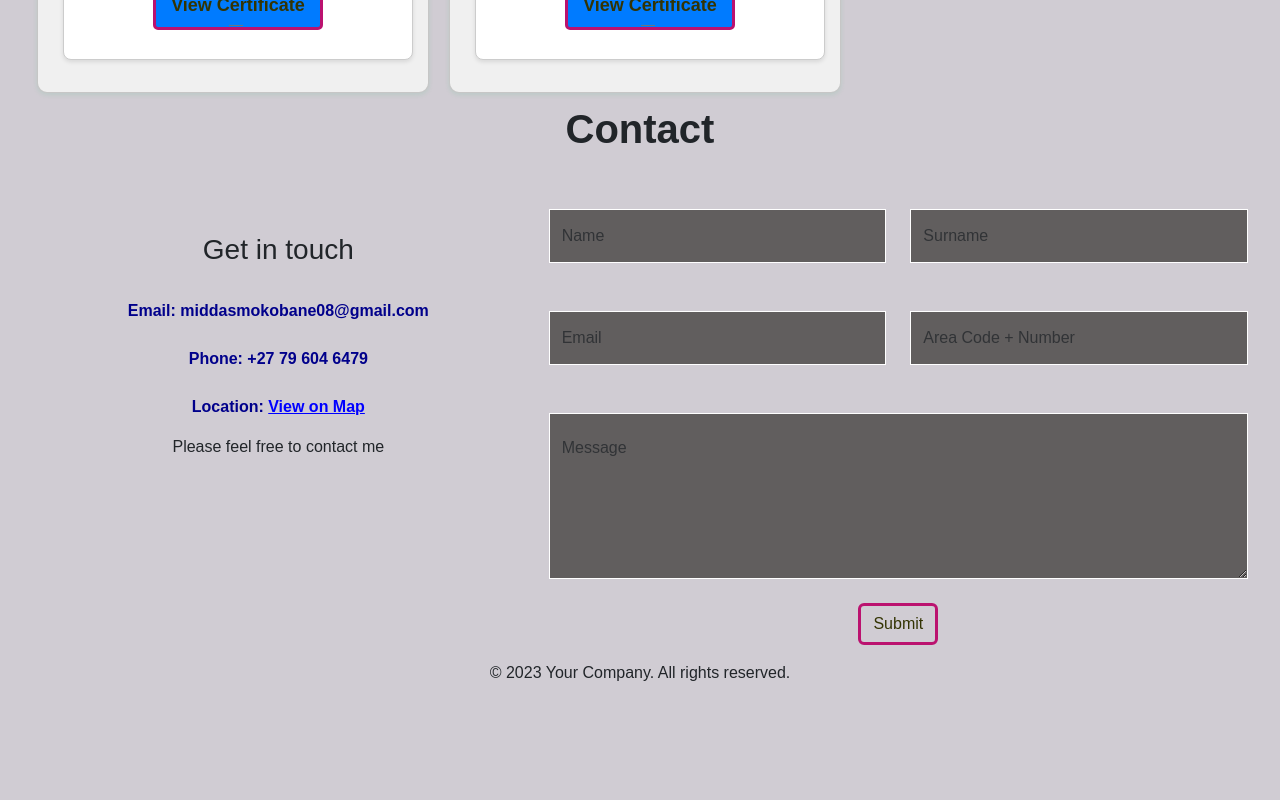
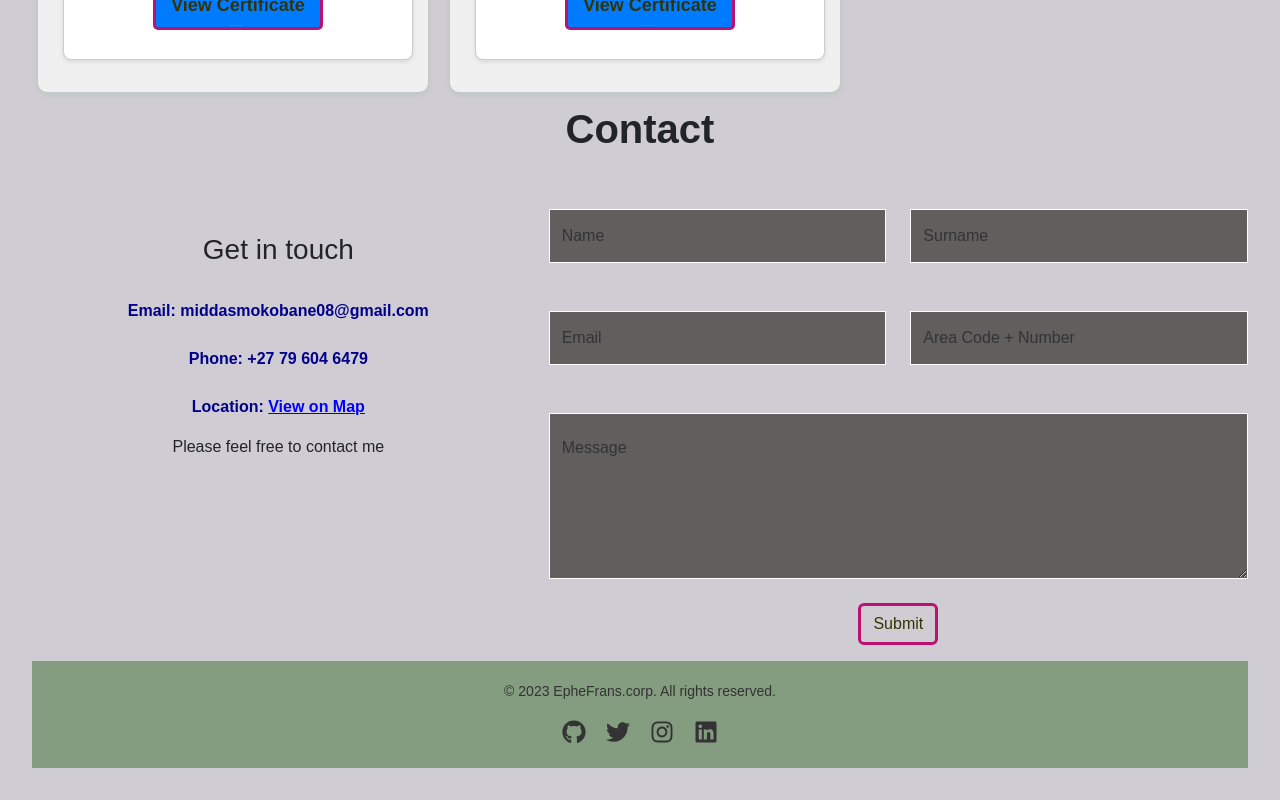
Before and after one commit to middas123/my-portfolio, a React (Vite) app: page / in a window 1280 px wide. Shown: the part 3211-4011 px from the top of the page. Before the commit the page ends 3944 px from the top, so only its background shows below. Built offline with nearby package versions, Linux system fonts and the light colour scheme.

Commit message:
Footer
I added the socials and their css along with the footer background color

```diff
--- a/src/Components/footer/footer.css
+++ b/src/Components/footer/footer.css
@@ -1,10 +1,60 @@
-.socials {
-    justify-content: center; /* Center social icons on small screens */
-    align-items: center;
-    height: auto;
-  }
+/* Footer.css */
 
-  .social-icons a {
-    margin: 5px; /* Adjust margin for small screens */
-    margin-right: 20px;
-  }
+.footer {
+  background-color: #333; /* This is the shade of the background color */
+  color: white; /* Text color for better visibility on the dark background */
+  padding: 20px 0; /* Adding some padding for better spacing */
+}
+
+/* Additional styles for the content and social icons */
+/* .footer-content {
+  display: flex;
+  justify-content: space-between;
+  align-items: center;
+} */
+
+.footer-social-icons {
+  display: flex;
+}
+
+.footer-social-icons a {
+  color: white;
+  text-decoration: none;
+  margin-right: 10px;
+}
+/* Footer.css */
+
+.footer {
+  background-color: #849c7f;
+  padding: 20px 0;
+  text-align: center;
+}
+
+.footer-content {
+  display: flex;
+  flex-direction: column;
+  align-items: center;
+}
+
+.footer p {
+  margin: 0;
+  color: #333;
+  font-size: 14px;
+}
+
+.footer-social-icons {
+  margin-top: 10px;
+}
+
+.footer-social-icons a {
+  color: #333;
+  font-size: 24px;
+  margin: 0 10px;
+  transition: color 0.3s ease;
+}
+
+.footer-social-icons a:hover {
+  color: #007bff;
+}
+
+/* You can add more specific styles as needed */
--- a/src/Components/footer/footer.jsx
+++ b/src/Components/footer/footer.jsx
@@ -1,5 +1,6 @@
 
-import './Footer.css'; // You can create a CSS file for styling
+import { FaLinkedin , FaTwitter, FaInstagram, FaGithub } from 'react-icons/fa';
+import './Footer.css';
 
 function Footer() {
   const _currentYear = new Date().getFullYear();
@@ -7,16 +8,19 @@ function Footer() {
   return (
     <footer className="footer">
       <div className="footer-content">
-        <p>&copy; {_currentYear} Your Company. All rights reserved.</p>
+        <p>&copy; {_currentYear} EpheFrans.corp. All rights reserved.</p>
         <div className="footer-social-icons">
-          <a href="#" target="_blank" rel="noopener noreferrer">
-            <i className="fa fa-facebook"></i>
+          <a href="https://github.com/middas123" target="_blank" rel="noopener noreferrer">
+            <FaGithub />
           </a>
-          <a href="#" target="_blank" rel="noopener noreferrer">
-            <i className="fa fa-twitter"></i>
+          <a href="https://twitter.com/home" target="_blank" rel="noopener noreferrer">
+            <FaTwitter />
           </a>
-          <a href="#" target="_blank" rel="noopener noreferrer">
-            <i className="fa fa-instagram"></i>
+          <a href="https://www.instagram.com/middasmoks/" target="_blank" rel="noopener noreferrer">
+            <FaInstagram />
+          </a>
+          <a href="https://www.linkedin.com/in/boitumelo-middas-mokobane-544280148/" target="_blank" rel="noopener noreferrer">
+            <FaLinkedin />
           </a>
         </div>
       </div>
```
